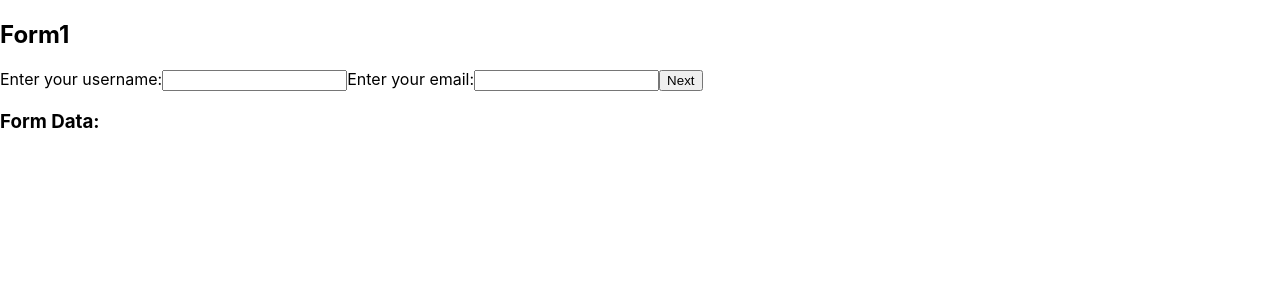
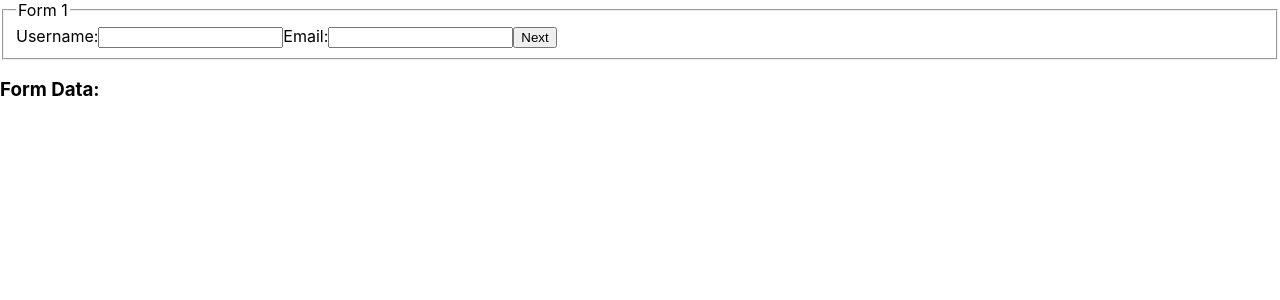
Before and after one commit to koorosh-gh/React_forms, a React (Create React App) app: page / in a window 1280 px wide. Shown: the top 300 px of the page. Built offline with nearby package versions, Linux system fonts and the light colour scheme.

Commit message:
form components codes have changed to a more readable, more efficient and better version

```diff
--- a/src/App.js
+++ b/src/App.js
@@ -35,7 +35,7 @@ function App() {
     const initialData = formData[currentFormIndex - 1] || {};
     switch (currentFormIndex) {
       case 1:
-        return <Form1 onSubmit={handleFormSubmit} />;
+        return <Form1 onSubmit={handleFormSubmit} initialData={initialData}/>;
       case 2:
         return <Form2 onSubmit={handleFormSubmit} onBack={handleBack} initialData={initialData}/>;
       case 3:
--- a/src/Forms/Form1.js
+++ b/src/Forms/Form1.js
@@ -1,40 +1,33 @@
-import { useState } from 'react';
+import React, { useState } from 'react';
 import './forms.css';
 
-export const Form1 = ({ onSubmit }) => {
-  const [inputs, setInputs] = useState({});
-  const handleChange = (event) => {
-    const name = event.target.name;
-    const value = event.target.value;
-    setInputs(values => ({ ...values, [name]: value }));
+export const Form1 = ({ onSubmit, initialData }) => {
+  const [inputs, setInputs] = useState(initialData);
+
+  const handleInputChange = (e) => {
+    const { name, value } = e.target;
+    setInputs((prevInputs) => ({ ...prevInputs, [name]: value }));
   };
 
-  const handleSubmit = (event) => {
-    event.preventDefault();
+  const handleSubmit = (e) => {
+    e.preventDefault();
     onSubmit(inputs);
   };
+
   return (
     <form onSubmit={handleSubmit}>
-      <h2>Form1</h2>
-      <label>Enter your username:
-        <input
-          type="text"
-          name="userName"
-          value={inputs.userName || ""}
-          onChange={handleChange}
-          required
-        />
-      </label>
-      <label>Enter your email:
-        <input
-          type="email"
-          name="Email"
-          value={inputs.Email || ""}
-          onChange={handleChange}
-          required
-        />
-      </label>
-      <input type="submit" value="Next" disabled={Object.values(inputs).some(value => value === "")} />
+      <fieldset>
+        <legend>Form 1</legend>
+        <label>
+          Username:
+          <input type="text" name="Username" value={inputs.Username || ''} onChange={handleInputChange} />
+        </label>
+        <label>
+          Email:
+          <input type="email" name="Email" value={inputs.Email || ''} onChange={handleInputChange} />
+        </label>
+        <button type="submit">Next</button>
+      </fieldset>
     </form>
   );
-}
+};
--- a/src/Forms/Form2.js
+++ b/src/Forms/Form2.js
@@ -5,29 +5,31 @@ export const Form2 = ({ onSubmit, onBack, initialData }) => {
 
     const [inputs, setInputs] = useState(initialData);
 
-    const handleChange = (event) => {
-      const name = event.target.name;
-      const value = event.target.value;
-      setInputs(values => ({ ...values, [name]: value }));
-    };
+    const handleInputChange = (e) => {
+        const { name, value } = e.target;
+        setInputs((prevInputs) => ({ ...prevInputs, [name]: value }));
+      };
 
-    const handleSubmit = (event) => {
-      event.preventDefault();
-      onSubmit(inputs);
-    };
-    const handleBackClick = (event) => {
-      event.preventDefault();
+      const handleSubmit = (e) => {
+        e.preventDefault();
+        onSubmit(inputs);
+      };
+    const handleBackClick = (e) => {
+      e.preventDefault();
       onBack();
     }
     return (
       <form onSubmit={handleSubmit}>
-        <h2>Form2</h2>
+        <fieldset>
+        <legend>
+            Form2
+        </legend>
         <label>Enter your name:
           <input
             type="text"
             name="Name"
             value={inputs.Name || ""}
-            onChange={handleChange}
+            onChange={handleInputChange}
             required
           />
         </label>
@@ -36,7 +38,7 @@ export const Form2 = ({ onSubmit, onBack, initialData }) => {
             type="text"
             name="surName"
             value={inputs.surName || ""}
-            onChange={handleChange}
+            onChange={handleInputChange}
             required
           />
         </label>
@@ -45,12 +47,13 @@ export const Form2 = ({ onSubmit, onBack, initialData }) => {
             type="date"
             name="birthDate"
             value={inputs.birthDate || ""}
-            onChange={handleChange}
+            onChange={handleInputChange}
             required
           />
         </label>
         <button onClick={handleBackClick}>Back</button>
-        <input type="submit" value="Next" disabled={Object.values(inputs).some(value => value === "")} />
+        <button type="submit">Next</button>
+        </fieldset>
       </form>
     );
   }
--- a/src/Forms/Form3.js
+++ b/src/Forms/Form3.js
@@ -5,30 +5,31 @@ export const Form3 = ({ onSubmit, onBack, initialData}) => {
 
     const [inputs, setInputs] = useState(initialData);
 
-    const handleChange = (event) => {
-      const name = event.target.name;
-      const value = event.target.value;
-      setInputs(values => ({ ...values, [name]: value }));
-    };
+    const handleInputChange = (e) => {
+        const { name, value } = e.target;
+        setInputs((prevInputs) => ({ ...prevInputs, [name]: value }));
+      };
 
-    const handleSubmit = (event) => {
-      event.preventDefault();
-      onSubmit(inputs);
-    };
-    const handleBackClick = (event) => {
-      event.preventDefault();
+      const handleSubmit = (e) => {
+        e.preventDefault();
+        onSubmit(inputs);
+      };
+    const handleBackClick = (e) => {
+      e.preventDefault();
       onBack();
     }
-
     return (
       <form onSubmit={handleSubmit}>
-        <h2>Form3</h2>
+        <fieldset>
+        <legend>
+        Form3
+        </legend>
         <label>Enter your height:
           <input
             type="number"
             name="Height"
             value={inputs.Height || ""}
-            onChange={handleChange}
+            onChange={handleInputChange}
             required
           />
         </label>
@@ -37,7 +38,7 @@ export const Form3 = ({ onSubmit, onBack, initialData}) => {
             type="number"
             name="Weight"
             value={inputs.Weight || ""}
-            onChange={handleChange}
+            onChange={handleInputChange}
             required
           />
         </label>
@@ -50,7 +51,7 @@ export const Form3 = ({ onSubmit, onBack, initialData}) => {
                       name="skin"
                       value="red"
                       checked={inputs.skin === "red"}
-                      onChange={handleChange}
+                      onChange={handleInputChange}
                       />
                       red
                   </label>
@@ -62,7 +63,7 @@ export const Form3 = ({ onSubmit, onBack, initialData}) => {
                       name="skin"
                       value="blue"
                       checked={inputs.skin === "blue"}
-                      onChange={handleChange}
+                      onChange={handleInputChange}
                       />
                       blue
                   </label>
@@ -74,7 +75,7 @@ export const Form3 = ({ onSubmit, onBack, initialData}) => {
                       name="skin"
                       value="green"
                       checked={inputs.skin === "green"}
-                      onChange={handleChange}
+                      onChange={handleInputChange}
                       />
                       green
                   </label>
@@ -86,7 +87,7 @@ export const Form3 = ({ onSubmit, onBack, initialData}) => {
                       name="skin"
                       value="white"
                       checked={inputs.skin === "white"}
-                      onChange={handleChange}
+                      onChange={handleInputChange}
                       />
                       white
                   </label>
@@ -94,7 +95,8 @@ export const Form3 = ({ onSubmit, onBack, initialData}) => {
           </ul>
         </label>
         <button onClick={handleBackClick}>Back</button>
-        <input type="submit" value="Next" disabled={Object.values(inputs).some(value => value === "")} />
+        <button type="submit">Next</button>
+        </fieldset>
       </form>
     );
   }
--- a/src/Forms/Form4.js
+++ b/src/Forms/Form4.js
@@ -5,30 +5,31 @@ export const Form4 = ({ onSubmit, onBack, initialData }) => {
 
     const [inputs, setInputs] = useState(initialData);
 
-    const handleChange = (event) => {
-      const name = event.target.name;
-      const value = event.target.value;
-      setInputs(values => ({ ...values, [name]: value }));
-    };
+    const handleInputChange = (e) => {
+        const { name, value } = e.target;
+        setInputs((prevInputs) => ({ ...prevInputs, [name]: value }));
+      };
 
-    const handleSubmit = (event) => {
-      event.preventDefault();
-      onSubmit(inputs);
-    };
-    const handleBackClick = (event) => {
-      event.preventDefault();
+      const handleSubmit = (e) => {
+        e.preventDefault();
+        onSubmit(inputs);
+      };
+    const handleBackClick = (e) => {
+      e.preventDefault();
       onBack();
     }
-
     return (
       <form onSubmit={handleSubmit}>
-        <h2>Form4</h2>
+        <fieldset>
+        <legend>
+            Form4
+        </legend>
         <label>Enter your eye color:
           <input
             type="text"
             name="eyeColor"
             value={inputs.eyeColor || ""}
-            onChange={handleChange}
+            onChange={handleInputChange}
             required
           />
         </label>
@@ -37,7 +38,7 @@ export const Form4 = ({ onSubmit, onBack, initialData }) => {
             type="text"
             name="hairColor"
             value={inputs.hairColor || ""}
-            onChange={handleChange}
+            onChange={handleInputChange}
             required
           />
         </label>
@@ -50,7 +51,7 @@ export const Form4 = ({ onSubmit, onBack, initialData }) => {
                       name="bloodType"
                       value="Apos"
                       checked={inputs.bloodType === "Apos"}
-                      onChange={handleChange}
+                      onChange={handleInputChange}
                       />
                       A+
                   </label>
@@ -62,7 +63,7 @@ export const Form4 = ({ onSubmit, onBack, initialData }) => {
                       name="bloodType"
                       value="Amin"
                       checked={inputs.bloodType === "Amin"}
-                      onChange={handleChange}
+                      onChange={handleInputChange}
                       />
                       A-
                   </label>
@@ -74,7 +75,7 @@ export const Form4 = ({ onSubmit, onBack, initialData }) => {
                       name="bloodType"
                       value="Bpos"
                       checked={inputs.bloodType === "Bpos"}
-                      onChange={handleChange}
+                      onChange={handleInputChange}
                       />
                       B+
                   </label>
@@ -86,7 +87,7 @@ export const Form4 = ({ onSubmit, onBack, initialData }) => {
                       name="bloodType"
                       value="Bmin"
                       checked={inputs.bloodType === "Bmin"}
-                      onChange={handleChange}
+                      onChange={handleInputChange}
                       />
                       B-
                   </label>
@@ -98,7 +99,7 @@ export const Form4 = ({ onSubmit, onBack, initialData }) => {
                       name="bloodType"
                       value="Opos"
                       checked={inputs.bloodType === "Opos"}
-                      onChange={handleChange}
+                      onChange={handleInputChange}
                       />
                       O+
                   </label>
@@ -110,7 +111,7 @@ export const Form4 = ({ onSubmit, onBack, initialData }) => {
                       name="bloodType"
                       value="Omin"
                       checked={inputs.bloodType === "Omin"}
-                      onChange={handleChange}
+                      onChange={handleInputChange}
                       />
                       O-
                   </label>
@@ -122,7 +123,7 @@ export const Form4 = ({ onSubmit, onBack, initialData }) => {
                       name="bloodType"
                       value="ABmin"
                       checked={inputs.bloodType === "ABmin"}
-                      onChange={handleChange}
+                      onChange={handleInputChange}
                       />
                       AB-
                   </label>
@@ -134,7 +135,7 @@ export const Form4 = ({ onSubmit, onBack, initialData }) => {
                       name="bloodType"
                       value="ABpos"
                       checked={inputs.bloodType === "ABpos"}
-                      onChange={handleChange}
+                      onChange={handleInputChange}
                       />
                       AB+
                   </label>
@@ -142,7 +143,8 @@ export const Form4 = ({ onSubmit, onBack, initialData }) => {
           </ul>
         </label>
         <button onClick={handleBackClick}>Back</button>
-        <input type="submit" value="Next" disabled={Object.values(inputs).some(value => value === "")} />
+        <button type="submit">Next</button>
+        </fieldset>
       </form>
     );
   }
--- a/src/Forms/Form5.js
+++ b/src/Forms/Form5.js
@@ -5,30 +5,32 @@ export const Form5 = ({ onSubmit, onBack, initialData}) => {
 
     const [inputs, setInputs] = useState(initialData);
 
-    const handleChange = (event) => {
-      const name = event.target.name;
-      const value = event.target.value;
-      setInputs(values => ({ ...values, [name]: value }));
-    };
+    const handleInputChange = (e) => {
+        const { name, value } = e.target;
+        setInputs((prevInputs) => ({ ...prevInputs, [name]: value }));
+      };
 
-    const handleSubmit = (event) => {
-      event.preventDefault();
-      onSubmit(inputs);
-    };
-    const handleBackClick = (event) => {
-      event.preventDefault();
+      const handleSubmit = (e) => {
+        e.preventDefault();
+        onSubmit(inputs);
+      };
+    const handleBackClick = (e) => {
+      e.preventDefault();
       onBack();
     }
 
     return (
       <form onSubmit={handleSubmit}>
-        <h2>Form5</h2>
+        <fieldset>
+            <legend>
+                Form5
+            </legend>
         <label>Enter your shoe size:
           <input
             type="number"
             name="shoeSize"
             value={inputs.shoeSize || ""}
-            onChange={handleChange}
+            onChange={handleInputChange}
             required
           />
         </label>
@@ -37,7 +39,7 @@ export const Form5 = ({ onSubmit, onBack, initialData}) => {
             type="text"
             name="favColor"
             value={inputs.favColor || ""}
-            onChange={handleChange}
+            onChange={handleInputChange}
             required
           />
         </label>
@@ -46,12 +48,13 @@ export const Form5 = ({ onSubmit, onBack, initialData}) => {
             type="text"
             name="favDrink"
             value={inputs.favDrink || ""}
-            onChange={handleChange}
+            onChange={handleInputChange}
             required
           />
         </label>
         <button onClick={handleBackClick}>Back</button>
-        <input type="submit" value="Next" disabled={Object.values(inputs).some(value => value === "")} />
+        <button type="submit">Next</button>
+        </fieldset>
       </form>
     );
   }
```
Also changed, not shown: 1 other file (tests, documents, lock files or other folders).
